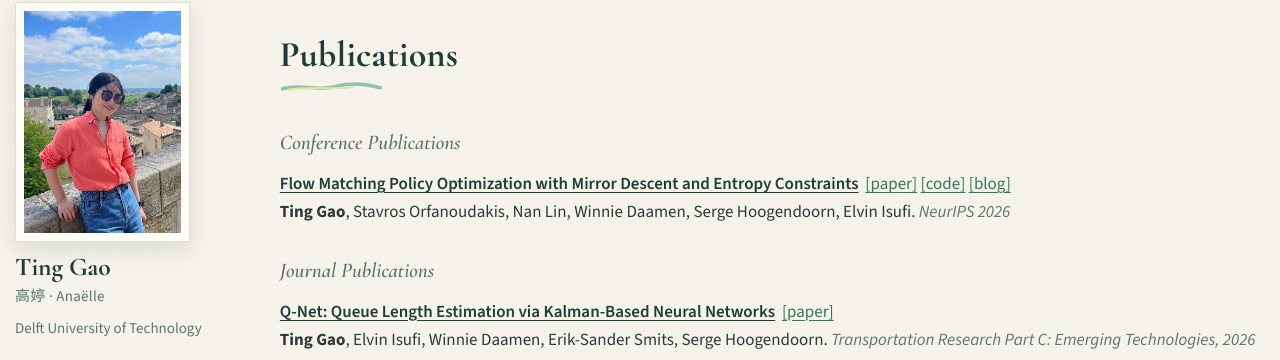
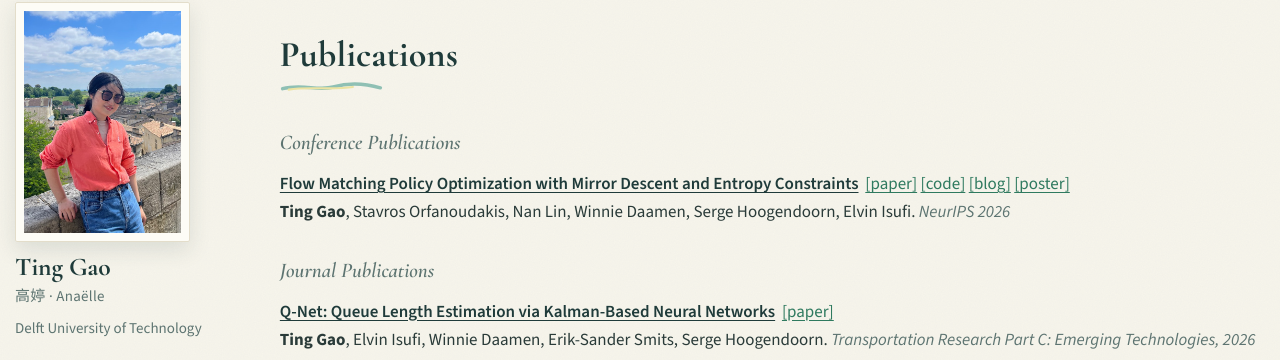
Before and after one commit to gtanaelle/gtanaelle.github.io, a Jekyll site: the page built from _pages/about.md, in a window 1280 px wide and 900 px high, scrolled down 919 px. Shown: the part 88-448 px from the top of the window. Built offline with Jekyll 4.4.1, drawn with Linux system fonts in a browser that asks for light colours.

Commit message:
Link the FMER poster from the publications list and the blog post
Co-Authored-By: Claude Opus 5.5 <noreply@anthropic.com>

```diff
--- a/_includes/publications.html
+++ b/_includes/publications.html
@@ -2,7 +2,7 @@
   Publications are generated from two places:
     _posts/         papers with a blog post (the title and [blog] link go to the post)
     _publications/  papers without a blog post (the title links to the paper; no page is generated)
-  Front matter fields: title, authors, venue, note, type (conference | journal | preprint | patent), paper, code
+  Front matter fields: title, authors, venue, note, type (conference | journal | preprint | patent), paper, code, poster
   Files in _publications/ also need a `date:` field, used for sorting.
 {% endcomment %}
 {% assign all_pubs = site.posts | concat: site.publications | sort: "date" | reverse %}
@@ -26,6 +26,7 @@
       {% if pub.paper %}<a href="{{ pub.paper }}" target="_blank">[paper]</a>{% endif %}
       {% if pub.code %}<a href="{{ pub.code }}" target="_blank">[code]</a>{% endif %}
       {% if has_blog %}<a href="{{ pub.url | relative_url }}">[blog]</a>{% endif %}
+      {% if pub.poster %}<a href="{{ pub.poster | relative_url }}" target="_blank">[poster]</a>{% endif %}
       <br>{{ pub.authors | markdownify | remove: '<p>' | remove: '</p>' | strip }}. <span class="pub-venue">{{ pub.venue }}</span>{% if pub.note %} <span class="pub-note">({{ pub.note }})</span>{% endif %}
     </li>
     {% endfor %}
--- a/_layouts/post.html
+++ b/_layouts/post.html
@@ -10,10 +10,11 @@ layout: default
     {% if page.venue %}<strong>{{ page.venue }}</strong>{% if page.note %} ({{ page.note }}){% endif %} &middot; {% endif %}
     <time datetime="{{ page.date | date_to_xmlschema }}">{{ page.date | date: "%B %-d, %Y" }}</time>
   </p>
-  {% if page.paper or page.code %}
+  {% if page.paper or page.code or page.poster %}
   <p class="post__links">
     {% if page.paper %}<a class="btn-link" href="{{ page.paper }}" target="_blank">📄 Paper</a>{% endif %}
     {% if page.code %}<a class="btn-link" href="{{ page.code }}" target="_blank">💻 Code</a>{% endif %}
+    {% if page.poster %}<a class="btn-link" href="{{ page.poster | relative_url }}" target="_blank">🖼️ Poster</a>{% endif %}
   </p>
   {% endif %}
 
```
Also changed, not shown: _posts/2026-10-20-flow-matching-policy-optimization.md (+1 -0 lines), 1 other file.
